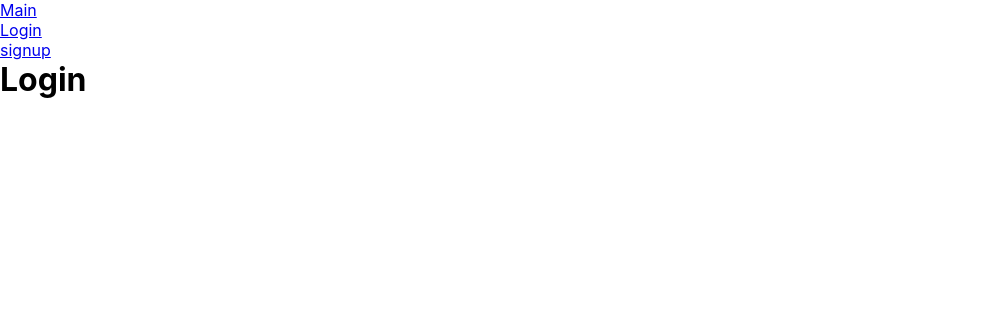
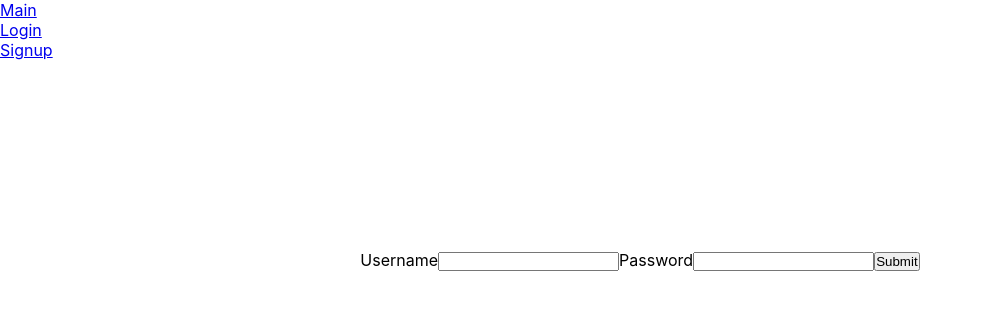
Before and after one commit to K123AsJ0k1/BHDCW, a React (Create React App) app in the folder frontend/: page /login in a window 1280 px wide. Shown: the top 310 px of the page, without its empty margins (0-983 px from the left). Built offline with nearby package versions, Linux system fonts and the light colour scheme.

Commit message:
Basic login

```diff
--- a/frontend/src/pages/Layout.js
+++ b/frontend/src/pages/Layout.js
@@ -12,7 +12,7 @@ const Layout = () => {
             <Link to="/login">Login</Link>
           </li>
           <li>
-            <Link to="/signup">signup</Link>
+            <Link to="/signup">Signup</Link>
           </li>
         </ul>
       </nav>
--- a/frontend/src/pages/Login.js
+++ b/frontend/src/pages/Login.js
@@ -1,5 +1,45 @@
+import React from 'react';
+import { Formik, useFormik } from 'formik';
+import '../App.css';
+import axios from 'axios'
+const BACKEND_URL = 'http://127.0.0.1:5000/'
+
 const Login = () => {
-    return <h1>Login</h1>;
+    const formik = useFormik({
+        initialValues: {
+            username: '',
+            password: ''
+        },
+        onSubmit: values => {
+            let res = axios.post(BACKEND_URL + 'login', values)
+            console.log(res.data)
+        },
+    });
+    return (
+        <div class="center">
+            <form onSubmit={formik.handleSubmit}>
+                <label htmlFor="username">Username</label>
+                <input
+                    id="username"
+                    name="username"
+                    type="username"
+                    onChange={formik.handleChange}
+                    value={formik.values.username}
+                />
+
+                <label htmlFor="password">Password</label>
+                <input
+                    id="password"
+                    name="password"
+                    type="password"
+                    onChange={formik.handleChange}
+                    value={formik.values.password}
+                />
+
+                <button type="submit">Submit</button>
+            </form>
+        </div>
+    );
 };
 
 export default Login;
--- a/frontend/src/pages/SignUp.js
+++ b/frontend/src/pages/SignUp.js
@@ -7,10 +7,10 @@ const BACKEND_URL = 'http://127.0.0.1:5000/'
 const validate = values => {
     const errors = {};
 
-    if (!values.codes) {
-        errors.codes = 'Required';
-    } else if (values.codes.length < 29) {
-        errors.codes = 'Must be 29 characters or more';
+    if (!values.code) {
+        errors.code = 'Required';
+    } else if (values.code.length < 29) {
+        errors.code = 'Must be 29 characters or more';
     }
 
     if (!values.username) {
@@ -28,11 +28,6 @@ const validate = values => {
     return errors;
 };
 
-const activateUser = async () => {
-    let res = await axios.post(BACKEND_URL + '/activate_user')
-    console.log(res.data)
-}
-
 const SignUp = () => {
     const formik = useFormik({
         initialValues: {
@@ -40,8 +35,9 @@ const SignUp = () => {
             username: '',
             password: ''
         },
+        validate,
         onSubmit: values => {
-            let res = axios.post(BACKEND_URL + 'activate_user', values)
+            let res = axios.post(BACKEND_URL + 'signup', values)
             console.log(res.data)
         },
     });
```
Also changed, not shown: 2 other files (tests, documents, lock files or other folders).
